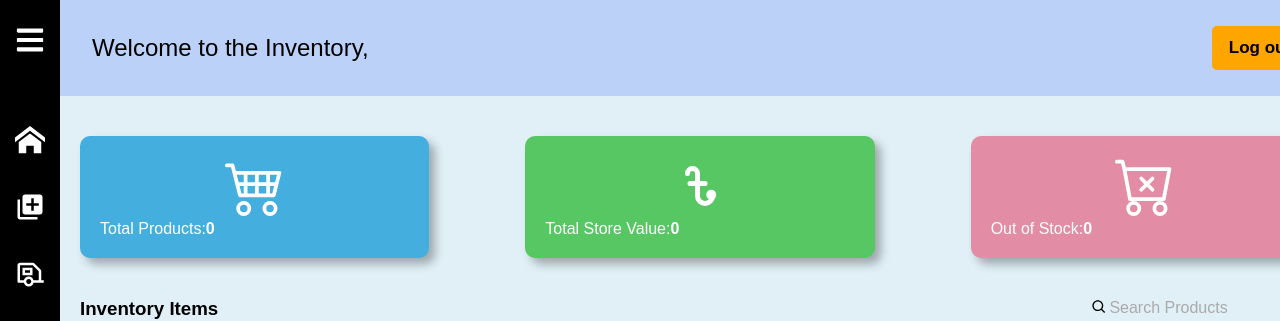
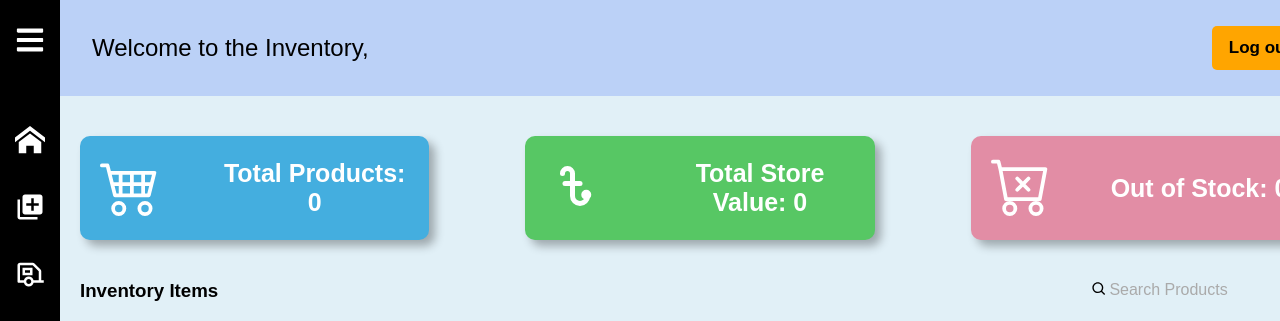
Before and after one commit to Meherab47787/Supa-Invent, a React (Create React App) app in the folder frontend/: page /inventory in a window 1280 px wide. Shown: the top 321 px of the page. Built offline with nearby package versions, Linux system fonts and the light colour scheme; no server answers.

Commit message:
card done
Styling cards in product summery is done

```diff
--- a/frontend/src/components/InfoBox.jsx
+++ b/frontend/src/components/InfoBox.jsx
@@ -4,12 +4,9 @@ import styles from '../styles/styles.module.scss';
 const InfoBox = ({title, count, icon, bgColor}) => {
   return (
     <div className={`${styles['icon-box']} ${styles[bgColor]}`} >
-        <span className={styles['info-icon']}>{icon}</span>
-        <span className={styles['info-text']}>
-            <p>{title}:</p>
-            <h4> {count}</h4>
-        </span>
-    </div>
+        <div className={styles['info-icon']}>{icon}</div>
+        <h4>{title}: {count}</h4>
+     </div>
   )
 }
 
--- a/frontend/src/styles/styles.module.scss
+++ b/frontend/src/styles/styles.module.scss
@@ -508,11 +508,15 @@ global components ends
     border-radius: 10px;
     box-shadow: 6px 6px 10px rgba(0, 0, 0, 0.3);
     padding: 20px;
-    display: inline-block;
+    display: flex;
     width: 25rem;
     text-align: center;
-    .info-text {
+    gap: 60px;
+    h4{
+      font-size: 25px;
       display: flex;
+      align-items: center;
+      justify-content: center;
       color: white;
     }
     transition: all 0.3s;
```
